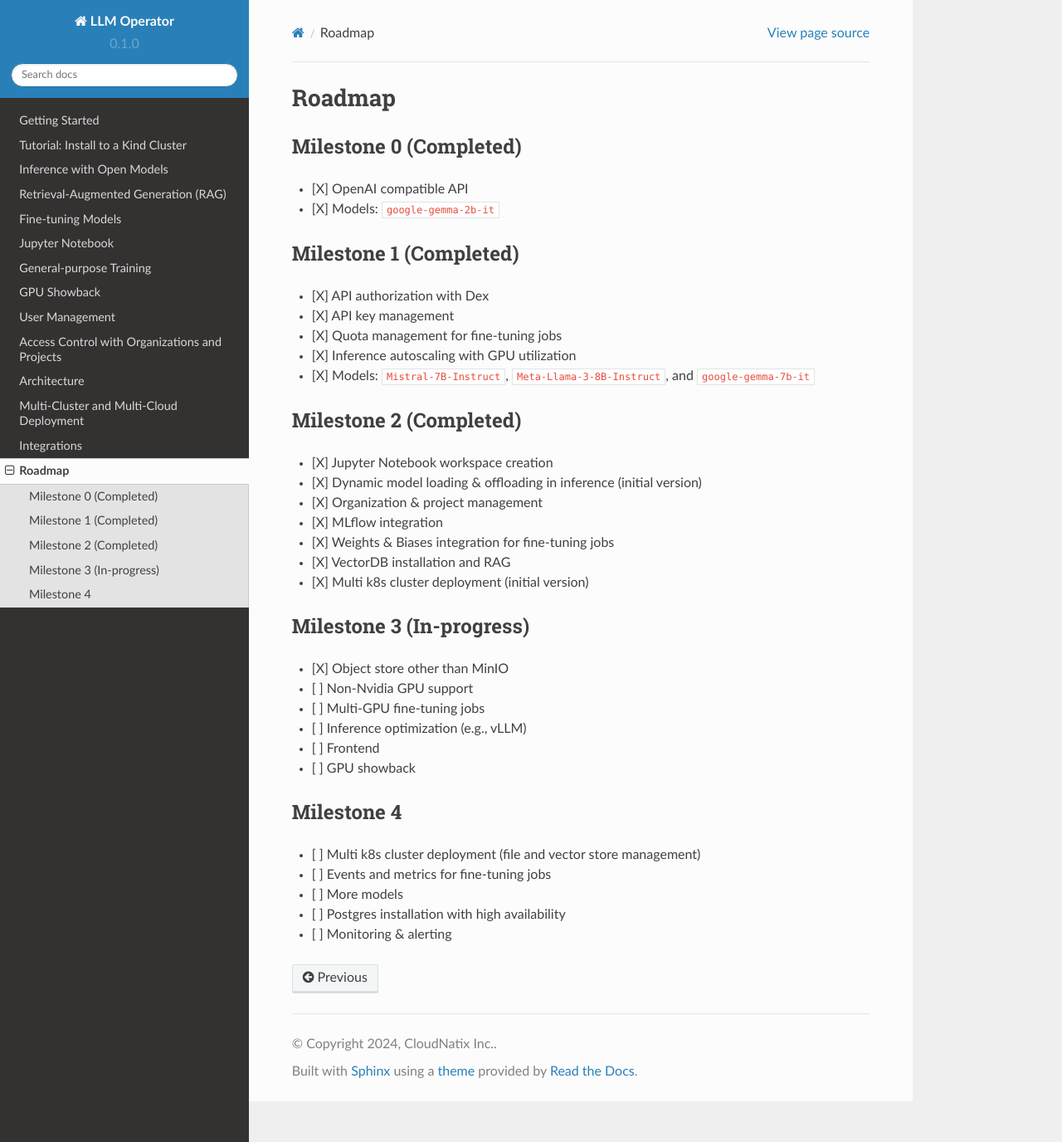
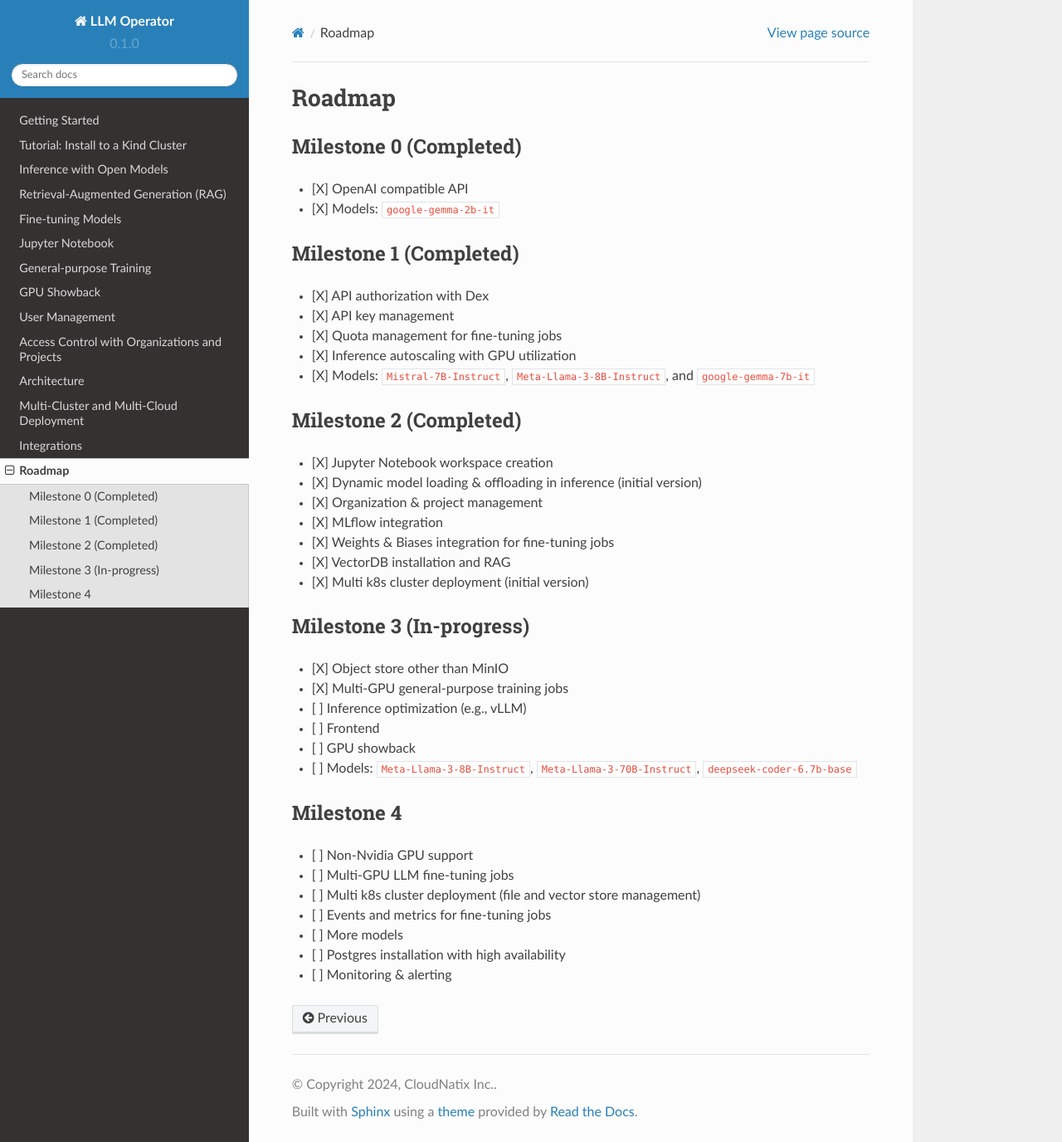
Before and after one commit to llm-operator/docs, a Sphinx documentation site: the page built from docs/source/roadmap.rst, in a window 1280 px wide and 1376 px high. Shown: the whole window at 83% size. Built offline with Sphinx 7.4.7 and the Read the Docs theme 2.0.0, drawn with Linux system fonts in a browser that asks for light colours.

Commit message:
Update roadmap.rst (#90)
- Complete the general-purpose training jobs
- Move Multi-GPU LLM fine-tuning jobs to Milestone 4
- Add support of additional models in Milestone 3

```diff
--- a/docs/source/roadmap.rst
+++ b/docs/source/roadmap.rst
@@ -30,15 +30,17 @@ Milestone 3 (In-progress)
 -------------------------
 
 - [X] Object store other than MinIO
-- [ ] Non-Nvidia GPU support
-- [ ] Multi-GPU fine-tuning jobs
+- [X] Multi-GPU general-purpose training jobs
 - [ ] Inference optimization (e.g., vLLM)
 - [ ] Frontend
 - [ ] GPU showback
+- [ ] Models: ``Meta-Llama-3-8B-Instruct``, ``Meta-Llama-3-70B-Instruct``, ``deepseek-coder-6.7b-base``
 
 Milestone 4
 -----------
 
+- [ ] Non-Nvidia GPU support
+- [ ] Multi-GPU LLM fine-tuning jobs
 - [ ] Multi k8s cluster deployment (file and vector store management)
 - [ ] Events and metrics for fine-tuning jobs
 - [ ] More models
```
